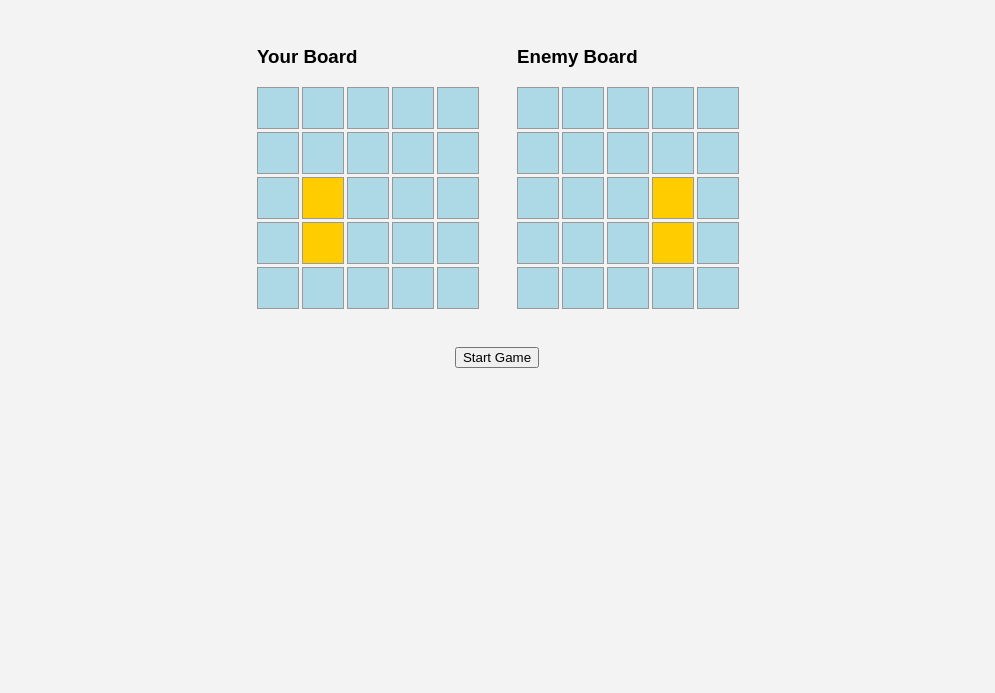
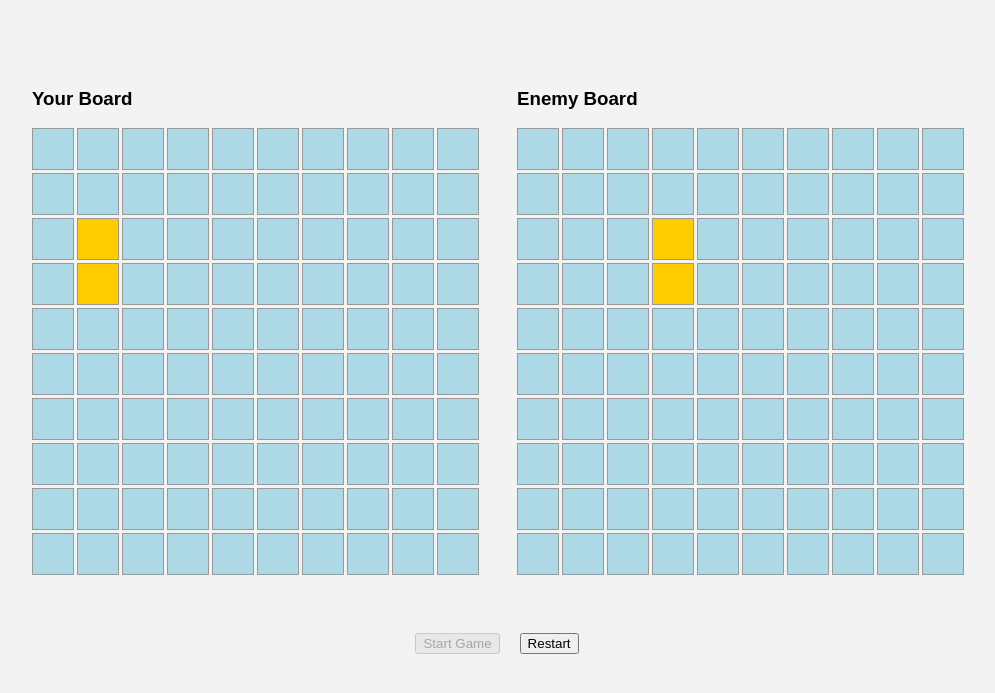
Before and after one commit to TerminatorrT800/Jest, a website built with webpack: page src/index.html in a window 1280 px wide. Both pictures are taken after a click on the button "Start Game". Shown: the part 81-774 px from the top of the page, without its empty margins (143-1138 px from the left). Built offline with nearby package versions, Linux system fonts and the light colour scheme.

Commit message:
Added restart functionality

```diff
--- a/src/gameLoop.js
+++ b/src/gameLoop.js
@@ -7,9 +7,6 @@ export default function gameLoop() {
   let currentPlayer;
 
   const init = (player, cpu) => {
-    const board1 = player.getBoard();
-    const board2 = cpu.getBoard();
-
     player1 = player;
     player2 = cpu;
 
--- a/src/index.html
+++ b/src/index.html
@@ -25,6 +25,7 @@
 
   <div class="controls">
     <button id="start-btn">Start Game</button>
+    <button id="reset-btn">Restart</button>
   </div>
 </body>
 </html>
--- a/src/index.js
+++ b/src/index.js
@@ -4,16 +4,33 @@ import gameLoop from "./gameLoop.js";
 import player from "./player.js";
 import ship from "./ship.js";
 
-const BOARD_SIZE = 5;
+const BOARD_SIZE = 10;
 
 const playerBoardDiv = document.getElementById("player-board");
 const enemyBoardDiv = document.getElementById("enemy-board");
 const startBtn = document.getElementById("start-btn");
+const resetBtn = document.getElementById("reset-btn");
+resetBtn.disabled = true;
+
+
 
 let p1;
 let cpu;
 let currentGame = null;
+
+resetBtn.addEventListener("click", async () => {
+  startBtn.disabled = false;
+  resetBtn.disabled = true;
+  await createGame();
+});
+
 startBtn.addEventListener("click", async () => {
+  await createGame();
+});
+
+async function createGame(){
+startBtn.disabled = true;
+  resetBtn.disabled = false;
   const P1Board = gameBoard(BOARD_SIZE);
   const CPUBoard = gameBoard(BOARD_SIZE);
   const p1 = player("T800", P1Board);
@@ -34,20 +51,22 @@ startBtn.addEventListener("click", async () => {
   console.log("CPU Board:", cpu.getBoard());
   currentGame = game;
 
-  createGrid(playerBoardDiv, p1.getBoard(), false, BOARD_SIZE, currentGame);
-  createGrid(enemyBoardDiv, cpu.getBoard(), true, BOARD_SIZE, currentGame);
+  createGrid(playerBoardDiv, p1.getBoard(), p1.isComputer(), BOARD_SIZE, currentGame);
+  createGrid(enemyBoardDiv, cpu.getBoard(), cpu.isComputer(), BOARD_SIZE, currentGame);
 
   console.log("Current Game:", currentGame);
-});
+}
 
-function createGrid(container, board, isEnemy = false, BOARD_SIZE, game) {
+function createGrid(container, board, isPlayer = true, BOARD_SIZE, game) {
   container.innerHTML = "";
+  container.style.gridTemplateColumns = `repeat(${BOARD_SIZE}, 40px)`;
+  container.style.gridTemplateRows = `repeat(${BOARD_SIZE}, 40px)`;
   for (let i = 0; i < BOARD_SIZE; i++) {
     for (let j = 0; j < BOARD_SIZE; j++) {
       const cell = document.createElement("div");
       cell.classList.add("cell");
       cell.dataset.coord = `${i},${j}`;
-      if (isEnemy) {
+      if (isPlayer) {
         cell.addEventListener("click", () => {
           if (
             !cell.classList.contains("hit") &&
--- a/src/style.css
+++ b/src/style.css
@@ -3,6 +3,11 @@
       margin: 0;
       padding: 20px;
       background-color: #f3f3f3;
+      display: flex;
+      justify-content: center;
+      gap: 20px;
+      flex-direction: column;
+      align-items: center;
     }
     h1 {
       text-align: center;
@@ -15,8 +20,8 @@
     }
     .board {
       display: grid;
-      grid-template-columns: repeat(5, 40px);
-      grid-template-rows: repeat(5, 40px);
+      grid-template-columns: repeat(0, 40px);
+      grid-template-rows: repeat(0, 40px);
       gap: 5px;
     }
     .cell {
@@ -29,6 +34,10 @@
       cursor: pointer;
     }
     .controls {
+      display: flex;
+      justify-content: center;
+      align-items: center;
+      gap: 20px;
       margin-top: 40px;
       text-align: center;
     }
```
